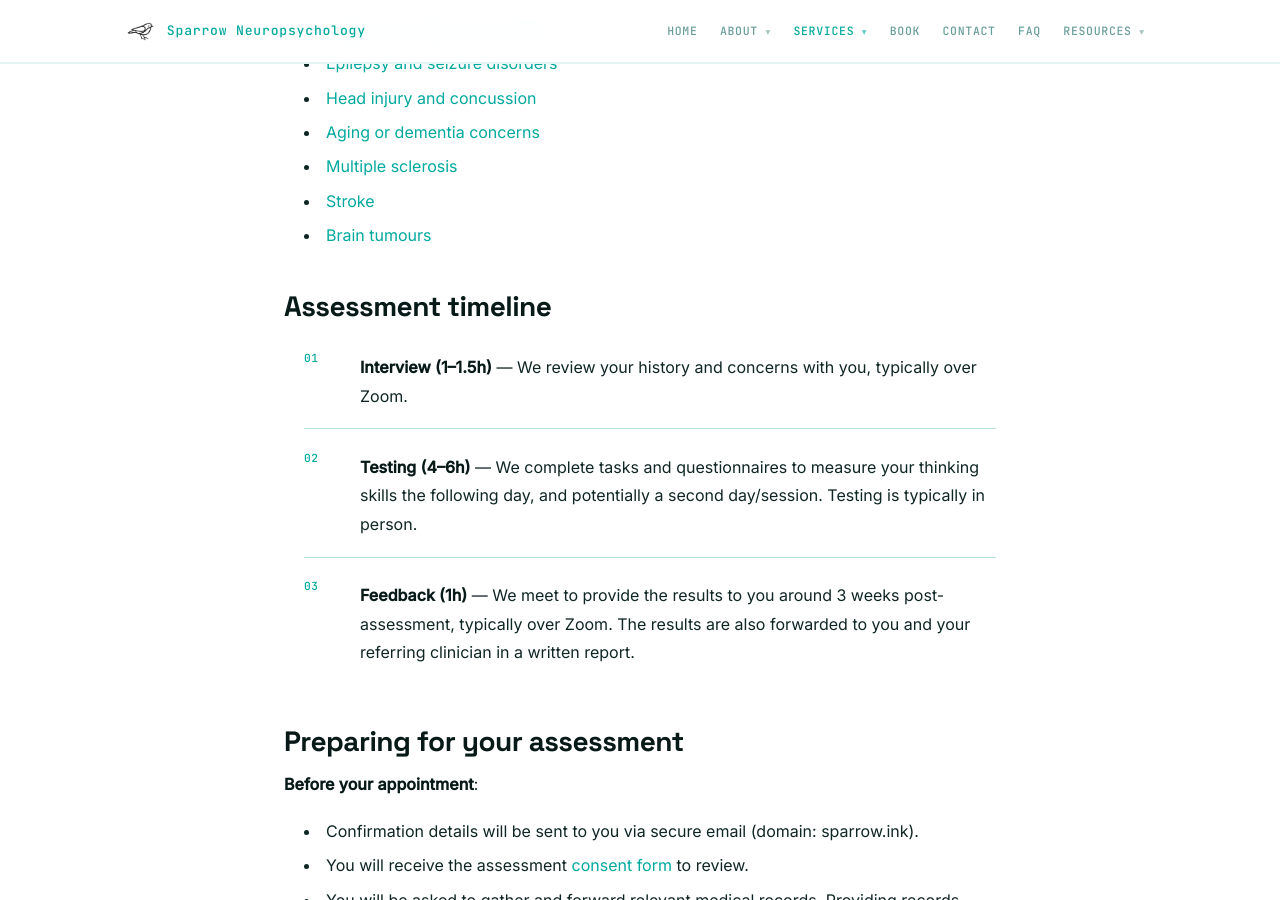
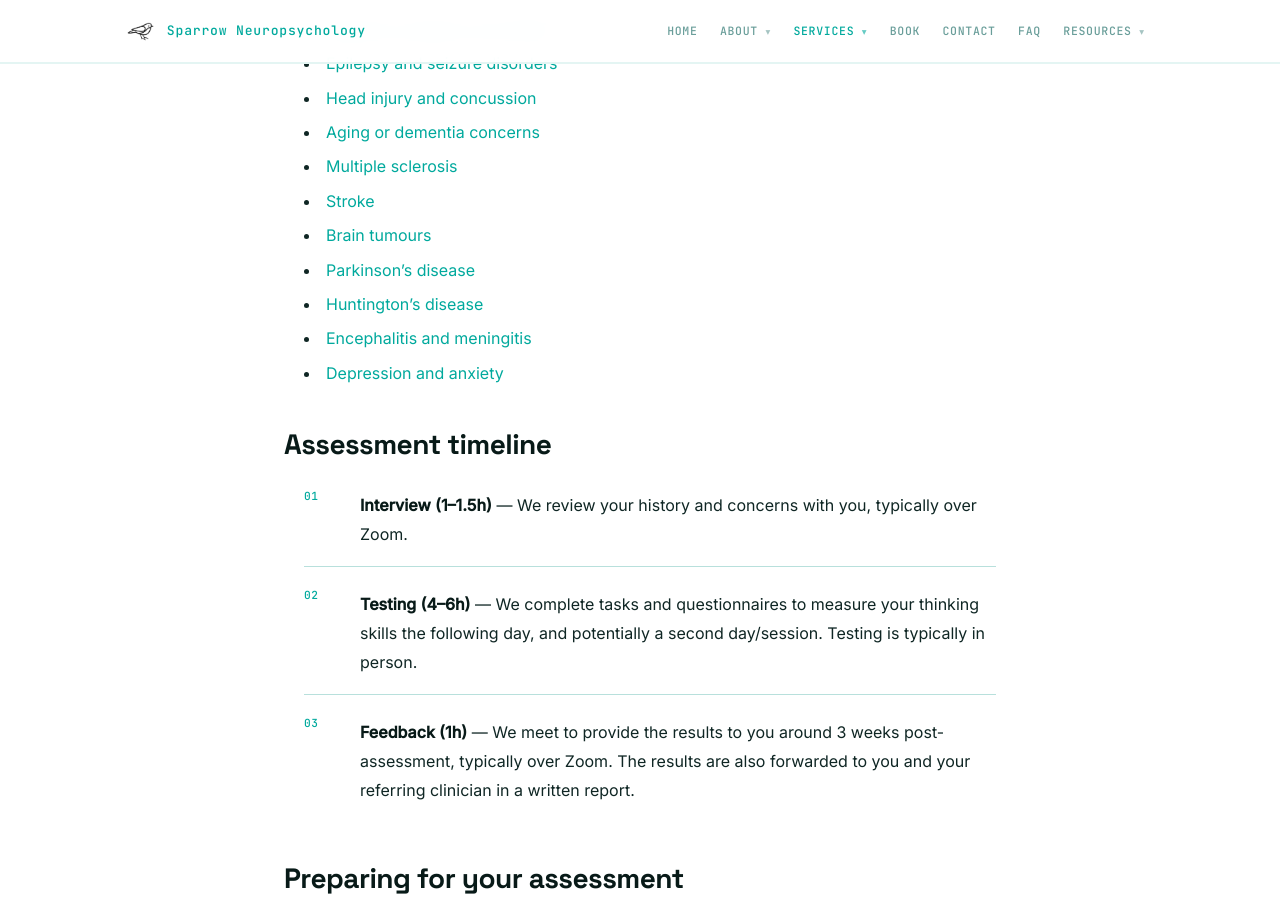
Before and after one commit to cfxb/sparrow-clinic, a Jekyll site: the page built from services.md, in a window 1280 px wide and 900 px high, scrolled down 2916 px. Built offline with Jekyll 4.4.1, drawn with Linux system fonts in a browser that asks for light colours.

Commit message:
Fix experience claim, complete service card links, add missing conditions to services, hero preload
Co-Authored-By: Claude Sonnet 4.6 <noreply@anthropic.com>

```diff
--- a/_data/services.yml
+++ b/_data/services.yml
@@ -16,9 +16,11 @@
 
 - title: Stroke & neurological conditions
   description: Post-stroke cognitive evaluation, brain tumour effects, and multiple sclerosis.
+  link: /resources/stroke/
 
 - title: Parkinson's & movement disorders
   description: Cognitive assessment related to Parkinson's disease and other movement disorders.
+  link: /resources/parkinsons-disease/
 
 - title: Baseline evaluations
   description: Pre-surgical cognitive baselines and evaluations for unclear diagnoses.
--- a/_includes/head.html
+++ b/_includes/head.html
@@ -6,6 +6,7 @@
 {%- else -%}
 {% seo %}
 {%- endif -%}
+{% if page.hero_image %}<link rel="preload" as="image" href="{{ page.hero_image | relative_url }}">{% endif %}
 <link rel="preconnect" href="https://fonts.googleapis.com">
 <link rel="preconnect" href="https://fonts.gstatic.com" crossorigin>
 <link href="https://fonts.googleapis.com/css2?family=Space+Grotesk:wght@400;500;600;700&family=Inter:wght@400;500&family=JetBrains+Mono:wght@400;500&display=swap" rel="stylesheet">
--- a/_layouts/home.html
+++ b/_layouts/home.html
@@ -43,7 +43,7 @@ layout: default
       <li>Licensed psychologist in Canada (BC #4057) and the United States (CT #8423)</li>
       <li>Associate Professor at Yale University</li>
       <li>Consultant at Vancouver General Hospital</li>
-      <li>Over 20 years' clinical, research, and teaching experience</li>
+      <li>Over fifteen years' clinical, research, and teaching experience</li>
     </ul>
   </div>
 </div>
--- a/services.md
+++ b/services.md
@@ -64,6 +64,10 @@ If you (or someone close to you) has a condition that might be affecting how wel
 - [Multiple sclerosis](/resources/multiple-sclerosis/)
 - [Stroke](/resources/stroke/)
 - [Brain tumours](/resources/brain-tumours/)
+- [Parkinson's disease](/resources/parkinsons-disease/)
+- [Huntington's disease](/resources/huntingtons-disease/)
+- [Encephalitis and meningitis](/resources/encephalitis-and-meningitis/)
+- [Depression and anxiety](/resources/depression-and-anxiety/)
 
 ## Assessment timeline
 
```
